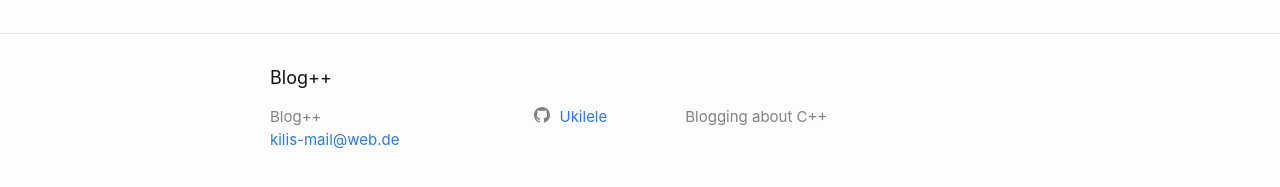
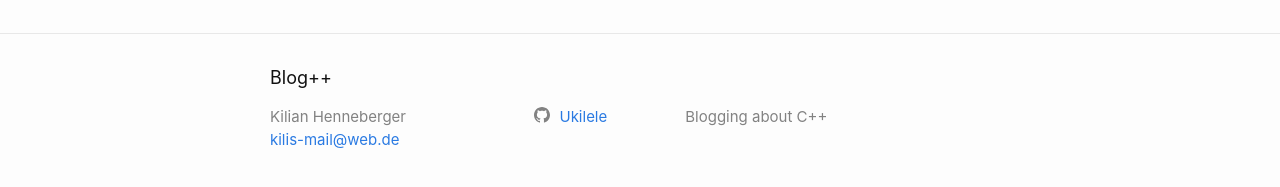
Before and after one commit to Ukilele/ukilele.github.io, a Jekyll site: the page built from index.markdown, in a window 1280 px wide. Shown: the part 689-876 px from the top of the page. Built offline with Jekyll 4.4.1, drawn with Linux system fonts in a browser that asks for light colours.

Commit message:
Add author name

```diff
--- a/_config.yml
+++ b/_config.yml
@@ -19,6 +19,7 @@
 # in the templates via {{ site.myvariable }}.
 
 title: Blog++
+author: Kilian Henneberger
 email: kilis-mail@web.de
 description: >- # this means to ignore newlines until "baseurl:"
   Blogging about C++
```
